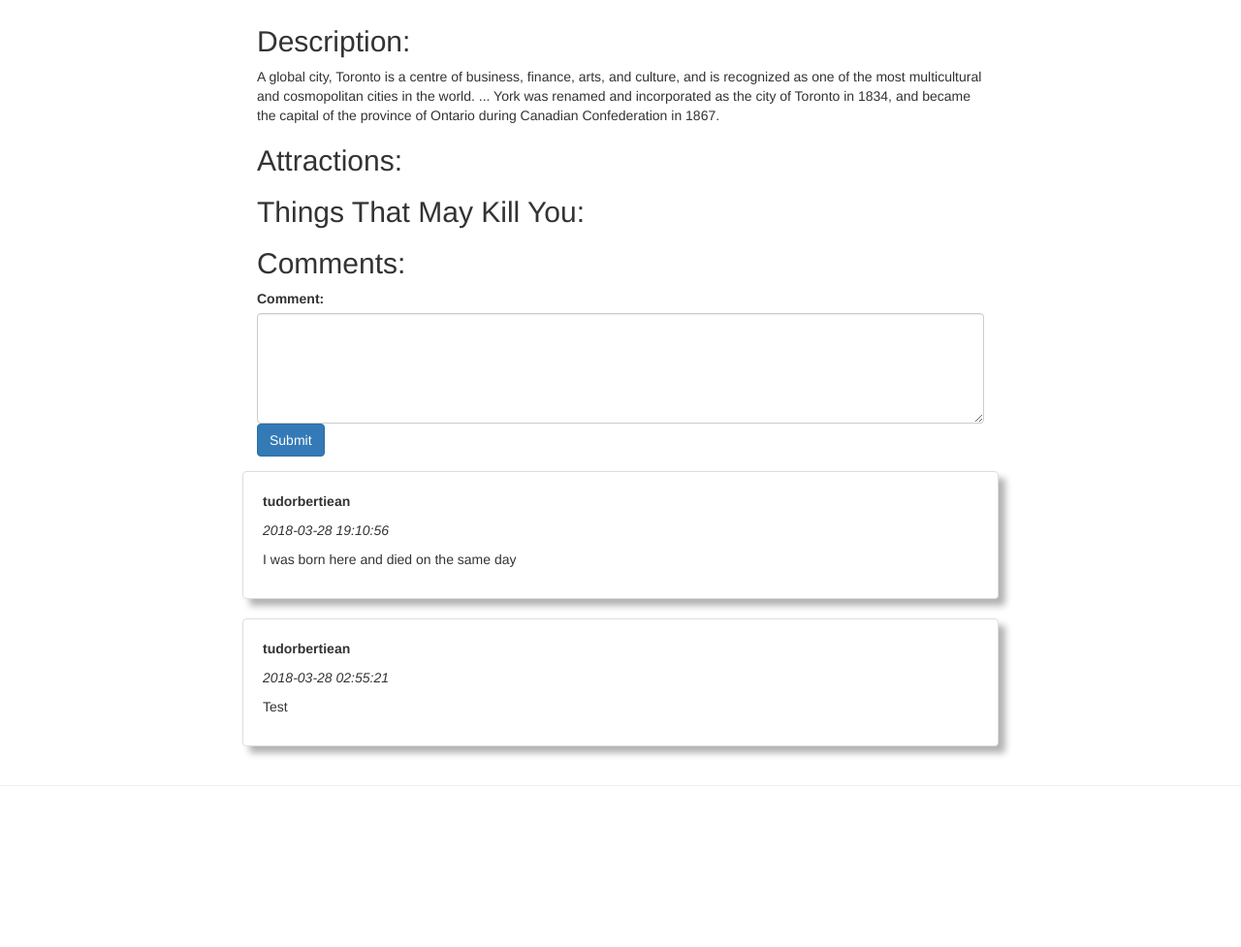
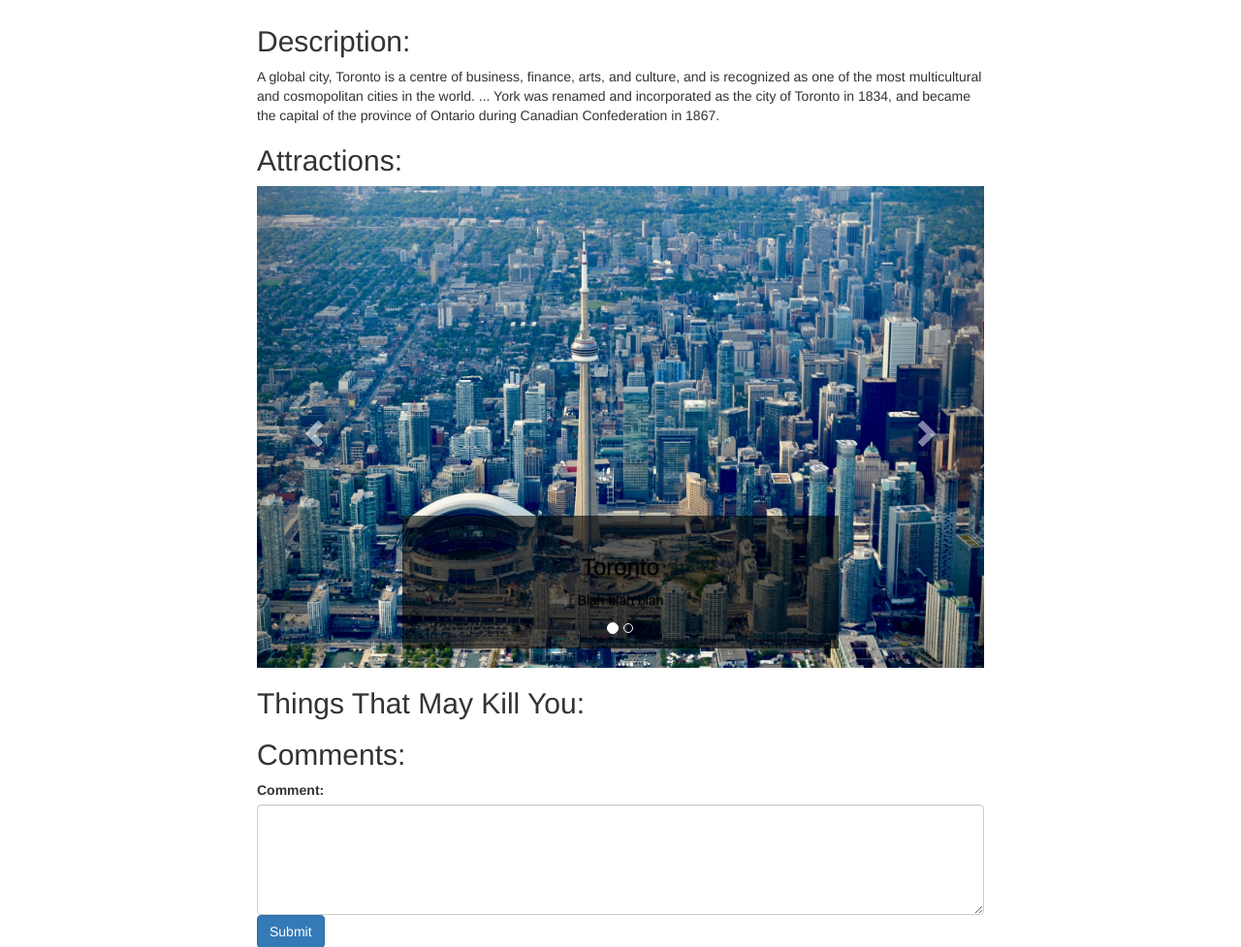
Before and after one commit to tudorbertiean/killer-trips, a PHP site: page /killer-trips/src/views/city.php?cityid=1 in a window 1280 px wide. Shown: the part 539-1516 px from the top of the page at 97% size. Before the commit the page ends 1350 px from the top, so only its background shows below. Run offline with PHP 8.4, Linux system fonts and the light colour scheme; the visitor is signed in with stand-in values (Sample User, id 1); data comes from the database, SQL or seed files in the repository.

Commit message:
cities attractions

```diff
--- a/src/css/cities.css
+++ b/src/css/cities.css
@@ -34,3 +34,10 @@
 .panel-white {
   border: 1px solid #dddddd;
 }
+
+@media screen and (min-width: 768px){
+    .carousel-caption {
+        color: #000;
+        background-color: rgba(0,0,0,0.6);
+    }
+}
--- a/src/views/city.php
+++ b/src/views/city.php
@@ -82,6 +82,41 @@
 
             <h2>Attractions:</h2>
 
+            <div id="attractionCarousel" class="carousel slide" data-interval="false">
+              <!-- Indicators -->
+              <ol class="carousel-indicators">
+                <li data-target="#myCarousel" data-slide-to="0" class="active"></li>
+                <li data-target="#myCarousel" data-slide-to="1"></li>
+              </ol>
+              <!-- Wrapper for slides -->
+              <div class="carousel-inner">
+                <div class="item active">
+                  <img src="../images/toronto.jpg">
+                  <div class="carousel-caption">
+                    <h3>Toronto</h3>
+                    <p>Blah blah blah</p>
+                  </div>
+                </div>
+                <div class="item">
+                  <img src="../images/vancouver.jpg">
+                  <div class="carousel-caption">
+                    <h3>Vancouver</h3>
+                    <p>Blah blah blah</p>
+                  </div>
+                </div>
+              </div>
+
+              <!-- Left and right controls -->
+              <a class="left carousel-control" href="#attractionCarousel" data-slide="prev">
+                <span class="glyphicon glyphicon-chevron-left"></span>
+                <span class="sr-only">Previous</span>
+              </a>
+              <a class="right carousel-control" href="#attractionCarousel" data-slide="next">
+                <span class="glyphicon glyphicon-chevron-right"></span>
+                <span class="sr-only">Next</span>
+              </a>
+            </div>
+
             <h2>Things That May Kill You:</h2>
 
             <h2>Comments:</h2>
```
